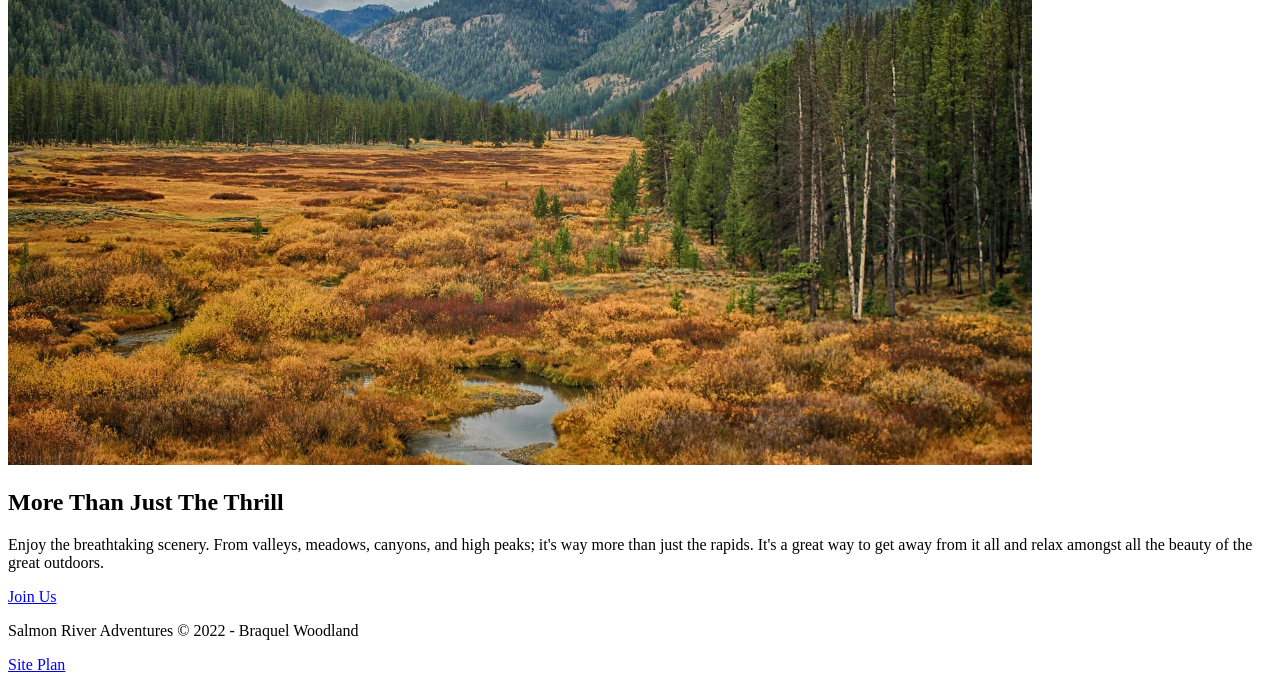
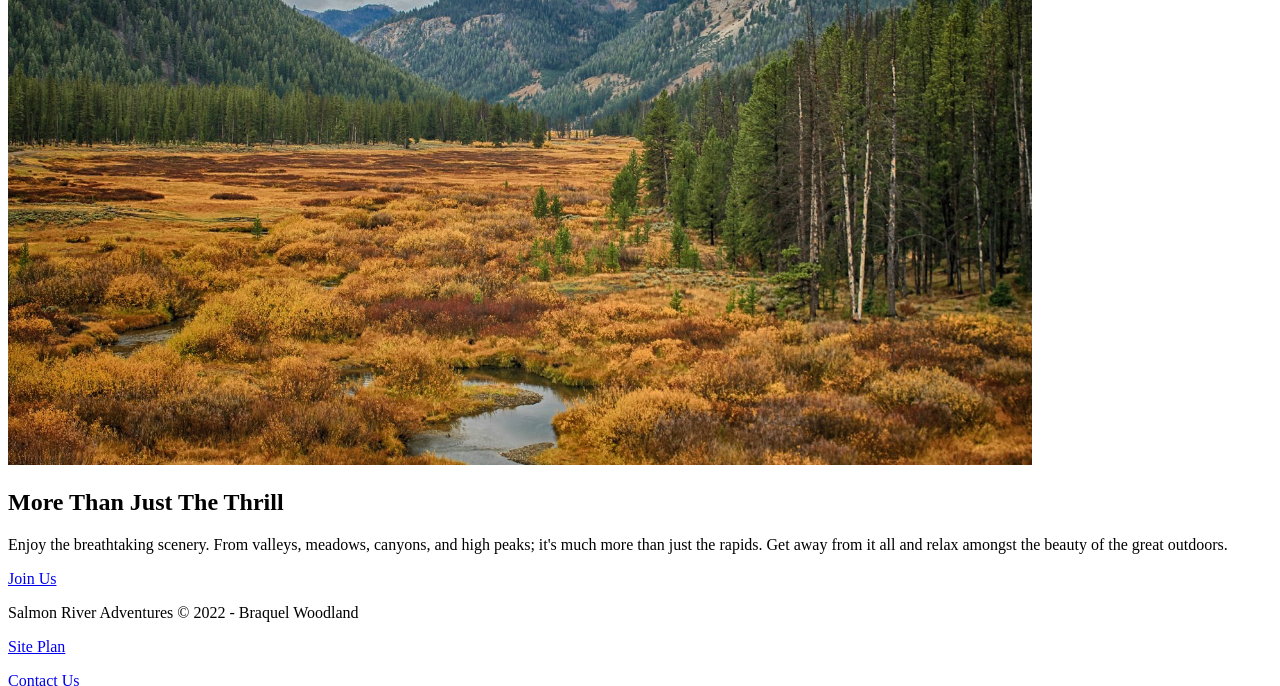
Before and after one commit to braquelw/wdd130, a plain HTML site: page wwr/index.html in a window 1280 px wide. Shown: the part 2746-3432 px from the top of the page. Drawn offline with Linux system fonts and the light colour scheme.

```diff
--- a/wwr/index.html
+++ b/wwr/index.html
@@ -49,7 +49,7 @@
         <img class="mountains" src="images/mountains.png" alt="Misty mountains">
         <section class="msg">
             <h2>More Than Just The Thrill</h2>
-            <p>Enjoy the breathtaking scenery. From valleys, meadows, canyons, and high peaks; it's way more than just the rapids. It's a great way to get away from it all and relax amongst all the beauty of the great outdoors.</p>
+            <p>Enjoy the breathtaking scenery. From valleys, meadows, canyons, and high peaks; it's much more than just the rapids. Get away from it all and relax amongst the beauty of the great outdoors.</p>
             <a class="join" href="river.html">Join Us</a>
         </section>
     </main>
```
Also changed, not shown: wwr/images/camping.png, 1 other file.
